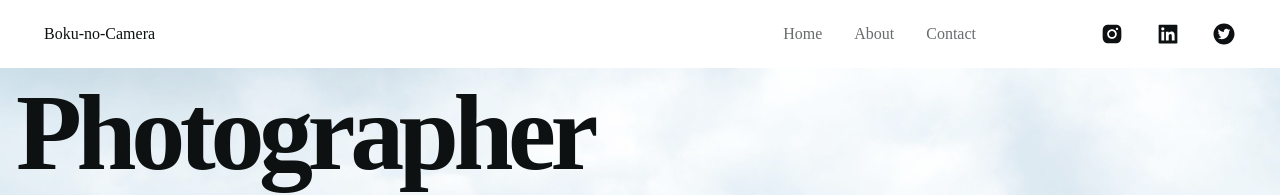
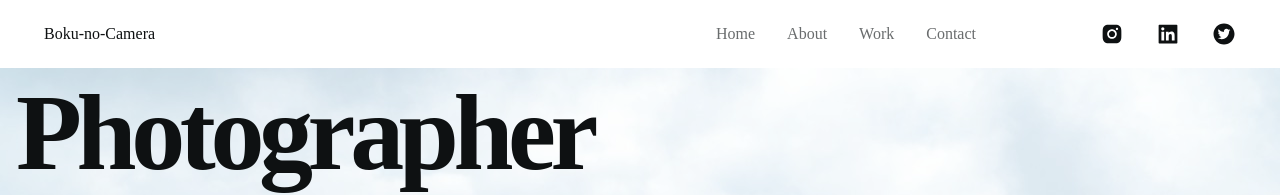
Before and after one commit to Ujjwalsharma7/boku_no_camera, a React (Create React App) app: page / in a window 1280 px wide. Shown: the top 195 px of the page. Built offline with nearby package versions, Linux system fonts and the light colour scheme.

Commit message:
added routes to workpage

```diff
--- a/src/App.js
+++ b/src/App.js
@@ -5,6 +5,7 @@ import Home from "./pages/Home";
 import About from "./pages/About";
 import Contact from "./pages/Contact";
 import Navbar from "./components/Navbar";
+import MyWork from "./pages/MyWork";
 
 function App() {
   return (
@@ -14,6 +15,7 @@ function App() {
       <Routes>
         <Route exact path="/" element={<Home />}></Route>
         <Route exact path="/about" element={<About />}></Route>
+        <Route exact path="/work" element={<MyWork />}></Route>
         <Route exact path="/contact" element={<Contact />}></Route>
       </Routes>
     </>
--- a/src/components/Navbar.jsx
+++ b/src/components/Navbar.jsx
@@ -40,6 +40,16 @@ const NavbarDefault = () => {
       >
         <Link to="/about" className="flex items-center">
           About
+        </Link>
+      </Typography>
+      <Typography
+        as="li"
+        variant="small"
+        color="blue-gray"
+        className="p-1 font-medium text-[#696c6d] hover:text-[#121212] transition"
+      >
+        <Link to="/work" className="flex items-center">
+          Work
         </Link>
       </Typography>
       <Typography
```
